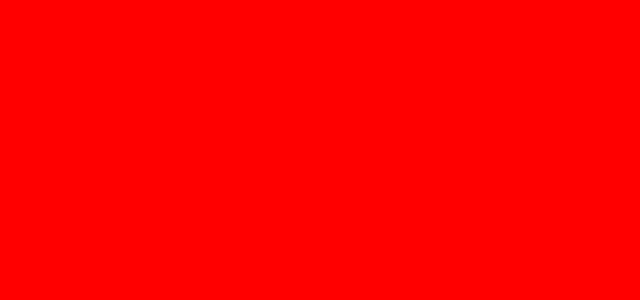
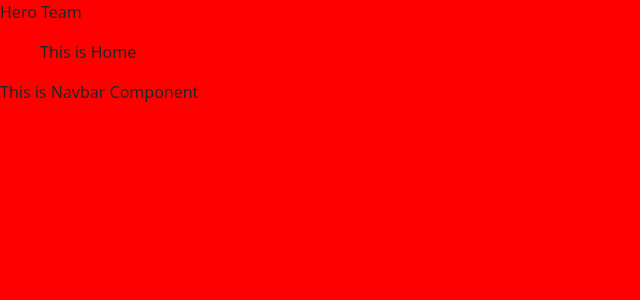
Before and after one commit to draganabogicevic/marvel-heroes, a React (Create React App) app: page / in a window 1280 px wide. Shown: the top 300 px of the page, without its empty margins (0-640 px from the left). Built offline with nearby package versions, Linux system fonts and the light colour scheme.

Commit message:
commit to save changes

```diff
--- a/src/App.js
+++ b/src/App.js
@@ -1,9 +1,9 @@
 import React from "react";
 import { BrowserRouter } from 'react-router-dom';
 
-// import Navbar from "./app";
-// import Footer from "./app/components/Footer/Footer";
-// import Home from "./app/pages/Home/Home";
+import Navbar from "./app/components/Navbar/Navbar";
+import Footer from "./app/components/Footer/Footer";
+import Home from "./app/pages/Home/Home";
 
 import 'bootstrap/dist/css/bootstrap.min.css';
 import "./App.scss";
@@ -13,9 +13,9 @@ import "./App.scss";
 const App = () => {
   return (
     <BrowserRouter>
-      {/* <Navbar />
+      <Navbar />
       <Home />
-      <Footer /> */}
+      <Footer />
     </BrowserRouter>
   );
 }
--- a/src/app/pages/Home/Home.jsx
+++ b/src/app/pages/Home/Home.jsx
@@ -0,0 +1,10 @@
+
+import React from "react";
+
+const Home = () => {
+    return (
+        <dir>This is Home</dir>
+    )
+}
+
+export default Home;
```
